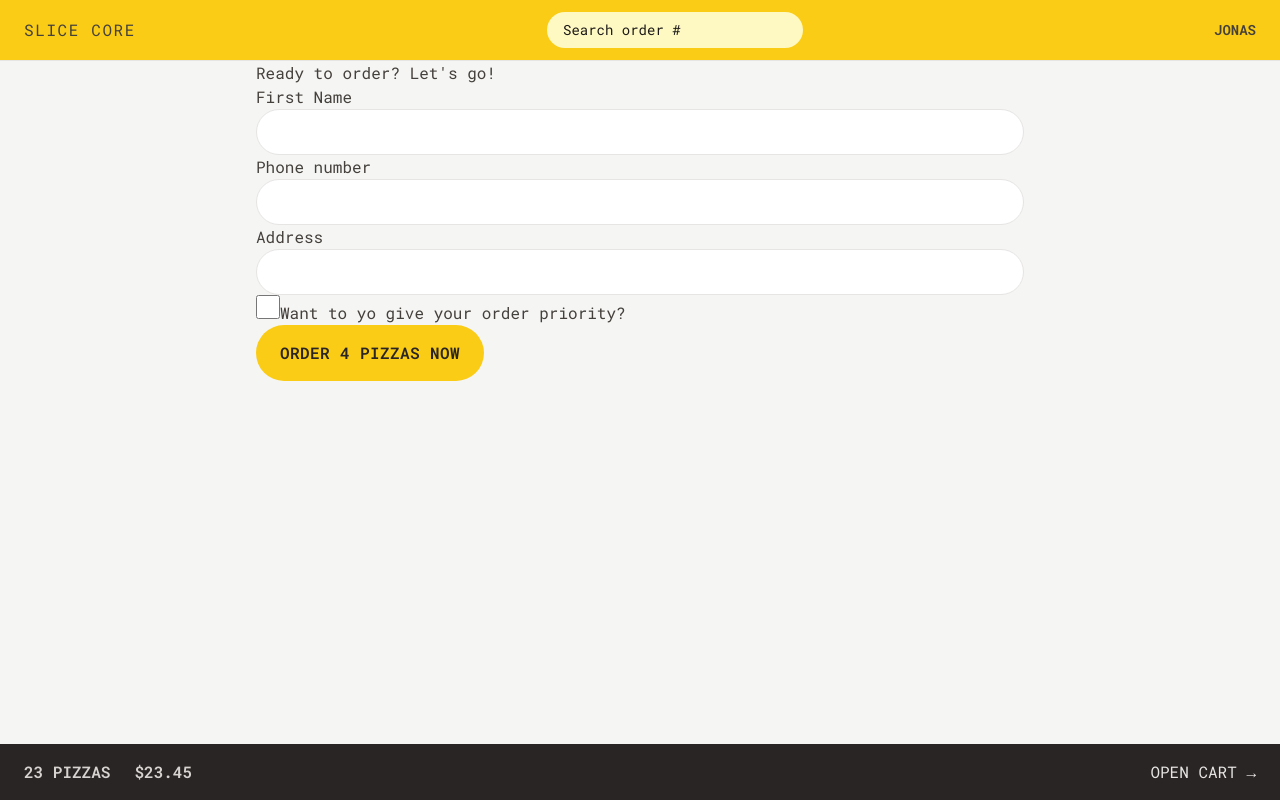
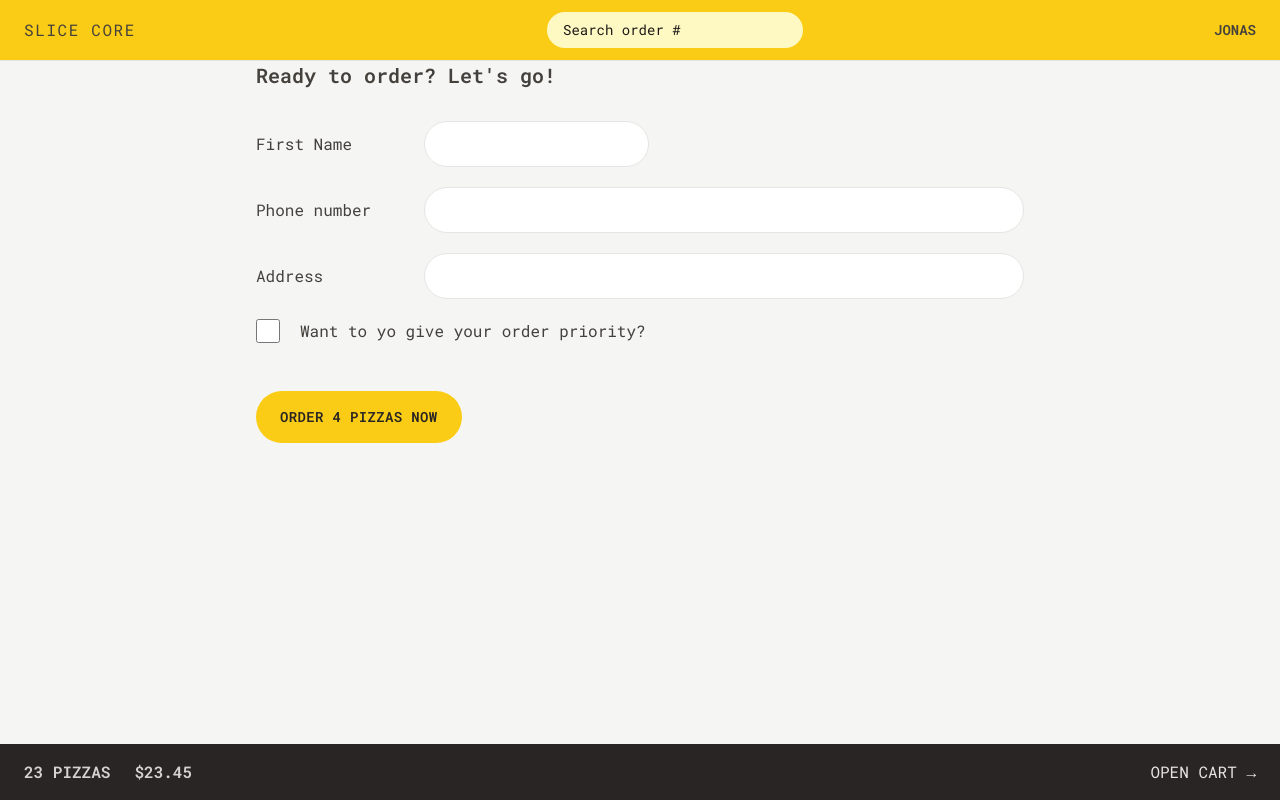
Before and after one commit to sheharyarr-ahmed/Slice-Core, a React (Vite) app: page /order/new in a window 1280 px wide. Built offline with nearby package versions, Linux system fonts and the light colour scheme.

Commit message:
feat(order): polish order UI and add OrderItem prop validation

```diff
--- a/src/features/order/CreateOrder.jsx
+++ b/src/features/order/CreateOrder.jsx
@@ -42,30 +42,41 @@ function CreateOrder() {
 
   return (
     <div>
-      <h2>Ready to order? Let&apos;s go!</h2>
+      <h2 className="mb-8 text-xl font-semibold">
+        Ready to order? Let&apos;s go!
+      </h2>
 
-      <Form method="post">
-        <div>
-          <label>First Name</label>
+      <Form method="POST">
+        <div className="mb-5 flex gap-2 flex-col sm:flex-row sm:items-center">
+          <label className="sm:basis-40">First Name</label>
           <input className="input" type="text" name="customer" required />
         </div>
 
-        <div>
-          <label>Phone number</label>
-          <div>
-            <input className="input" type="tel" name="phone" required />
+        <div className="mb-5 flex gap-2 flex-col sm:flex-row sm:items-center">
+          <label className="sm:basis-40">Phone number</label>
+          <div className="grow">
+            <input className="input w-full" type="tel" name="phone" required />
           </div>
-          {formErrors?.phone && <p>{formErrors.phone}</p>}
+          {formErrors?.phone && (
+            <p className="text-xs mt-2 text-red-700 bg-red-100 rounded-md">
+              {formErrors.phone}
+            </p>
+          )}
         </div>
 
-        <div>
-          <label>Address</label>
-          <div>
-            <input className="input" type="text" name="address" required />
+        <div className="mb-5 flex gap-2 flex-col sm:flex-row sm:items-center">
+          <label className="sm:basis-40">Address</label>
+          <div className="grow">
+            <input
+              className="input w-full"
+              type="text"
+              name="address"
+              required
+            />
           </div>
         </div>
 
-        <div>
+        <div className="mb-12 flex items-center gap-5">
           <input
             className="h-6 w-6 accent-yellow-400 focus:ring focus:ring-offset-2"
             type="checkbox"
--- a/src/features/order/Order.jsx
+++ b/src/features/order/Order.jsx
@@ -25,26 +25,34 @@ function Order() {
   const deliveryIn = calcMinutesLeft(estimatedDelivery);
 
   return (
-    <div>
-      <div>
-        <h2>Order #{id} status</h2>
+    <div className="px-4 py-6 space-y-8">
+      <div className="flex items-center justify-between flex-wrap gap-2">
+        <h2 className="text-xl font-semibold">Order #{id} status</h2>
 
         <div>
-          {priority && <span>Priority</span>}
-          <span>{status} order</span>
+          {priority && (
+            <span className="bg-red-500 rounded-full py-1 px-3 text-sm uppercase tracking-wide text-red-50">
+              Priority
+            </span>
+          )}
+          <span className="bg-green-500 rounded-full py-1 px-3 text-sm uppercase tracking-wide text-green-50">
+            {status} order
+          </span>
         </div>
       </div>
 
-      <div>
-        <p>
+      <div className="flex items-center justify-between flex-wrap gap-2 bg-stone-200 px-6 py-5">
+        <p className="font-medium">
           {deliveryIn >= 0
             ? `Only ${deliveryIn} minutes left 😃`
             : "Order should have arrived"}
         </p>
-        <p>(Estimated delivery: {formatDate(estimatedDelivery)})</p>
+        <p className="text-xs text-stone-500">
+          (Estimated delivery: {formatDate(estimatedDelivery)})
+        </p>
       </div>
 
-      <ul>
+      <ul className="dive-stone-200 divide-y border-b border-t">
         {cart.map((item) => (
           <li key={item.pizzaId}>
             <p>
@@ -55,10 +63,18 @@ function Order() {
         ))}
       </ul>
 
-      <div>
-        <p>Price pizza: {formatCurrency(orderPrice)}</p>
-        {priority && <p>Price priority: {formatCurrency(priorityPrice)}</p>}
-        <p>To pay on delivery: {formatCurrency(orderPrice + priorityPrice)}</p>
+      <div className="space-y-2 bg-stone-200 px-6 py-5">
+        <p className="text-sm font-medium text-stone-600">
+          Price pizza: {formatCurrency(orderPrice)}
+        </p>
+        {priority && (
+          <p className="text-sm font-medium text-stone-600">
+            Price priority: {formatCurrency(priorityPrice)}
+          </p>
+        )}
+        <p className="font-bold">
+          To pay on delivery: {formatCurrency(orderPrice + priorityPrice)}
+        </p>
       </div>
     </div>
   );
--- a/src/features/order/OrderItem.jsx
+++ b/src/features/order/OrderItem.jsx
@@ -1,16 +1,37 @@
+import PropTypes from "prop-types";
+import { formatCurrency } from "../../utils/helpers";
+
 function OrderItem({ item, isLoadingIngredients, ingredients }) {
   const { quantity, name, totalPrice } = item;
 
   return (
-    <li>
-      <div>
+    <li className="py-3">
+      <div className="flex items-center justify-between">
         <p>
           <span>{quantity}&times;</span> {name}
         </p>
-        <p>{formatCurrency(totalPrice)}</p>
+        <p className="font-bold">{formatCurrency(totalPrice)}</p>
       </div>
+      <p className="text-sm italic capitalize text-stone-500">
+        {isLoadingIngredients ? "Loading..." : ingredients.join(", ")}
+      </p>
     </li>
   );
 }
 
+OrderItem.propTypes = {
+  item: PropTypes.shape({
+    quantity: PropTypes.number.isRequired,
+    name: PropTypes.string.isRequired,
+    totalPrice: PropTypes.number.isRequired,
+  }).isRequired,
+  isLoadingIngredients: PropTypes.bool,
+  ingredients: PropTypes.arrayOf(PropTypes.string),
+};
+
+OrderItem.defaultProps = {
+  isLoadingIngredients: false,
+  ingredients: [],
+};
+
 export default OrderItem;
--- a/src/index.css
+++ b/src/index.css
@@ -3,7 +3,7 @@
 @tailwind utilities;
 @layer components {
   .input {
-    @apply w-full rounded-full border border-stone-200 px-4 py-2 text-sm transition-all placeholder:text-stone-400 focus:outline-none focus:ring focus:ring-yellow-400 md:px-6 md:py-3;
+    @apply rounded-full border border-stone-200 px-4 py-2 text-sm transition-all placeholder:text-stone-400 focus:outline-none focus:ring focus:ring-yellow-400 md:px-6 md:py-3;
   }
 
   /* https://dev.to/afif/i-made-100-css-loaders-for-your-next-project-4eje */
--- a/src/ui/Button.jsx
+++ b/src/ui/Button.jsx
@@ -3,13 +3,13 @@ import { Link } from "react-router-dom";
 
 function Button({ children, to, disabled, type }) {
   const base =
-    "inline-block rounded-full bg-yellow-400  font-semibold uppercase tracking-wide text-stone-800 transition-colors duration-300 hover:bg-yellow-300 focus:outline-none focus:ring focus:ring-yellow-300 focus:ring-offset-2 disabled:cursor-not-allowed disabled:opacity-50";
+    "inline-block text-sm rounded-full bg-yellow-400  font-semibold uppercase tracking-wide text-stone-800 transition-colors duration-300 hover:bg-yellow-300 focus:outline-none focus:ring focus:ring-yellow-300 focus:ring-offset-2 disabled:cursor-not-allowed disabled:opacity-50";
 
   const styles = {
     primary: base + " px-4 py-3 sm:px-6 sm:py-4",
     small: base + " px-4 py-2 md:px-5 md:py-2.5 text-xs",
     secondary:
-      "inline-block rounded-full border-2 border-stone-300 font-semibold uppercase tracking-wide text-stone-400 transition-colors duration-300 hover:bg-stone-300 focus:outline-none focus:ring focus:ring-stone-200 focus:ring-offset-2 disabled:cursor-not-allowed disabled:opacity-50 px-4 py-2.5 md:px-6 md:py-3.5 focus:bg-stone-300",
+      "inline-block text-sm rounded-full border-2 border-stone-300 font-semibold uppercase tracking-wide text-stone-400 transition-colors duration-300 hover:bg-stone-300 focus:outline-none focus:ring focus:ring-stone-200 focus:ring-offset-2 disabled:cursor-not-allowed disabled:opacity-50 px-4 py-2.5 md:px-6 md:py-3.5 focus:bg-stone-300",
   };
 
   if (to)
```
Also changed, not shown: index.html (+3 -2 lines).
